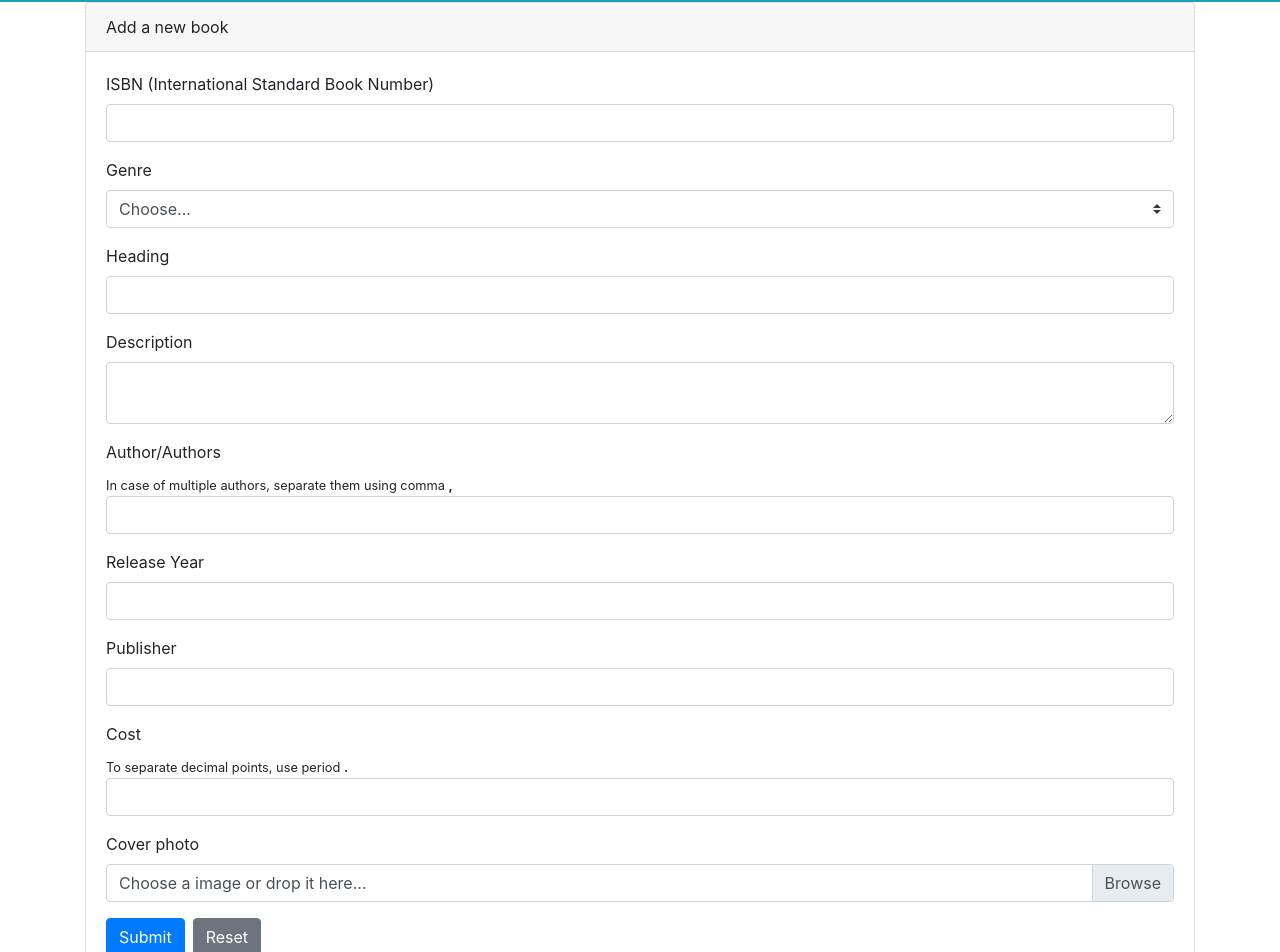
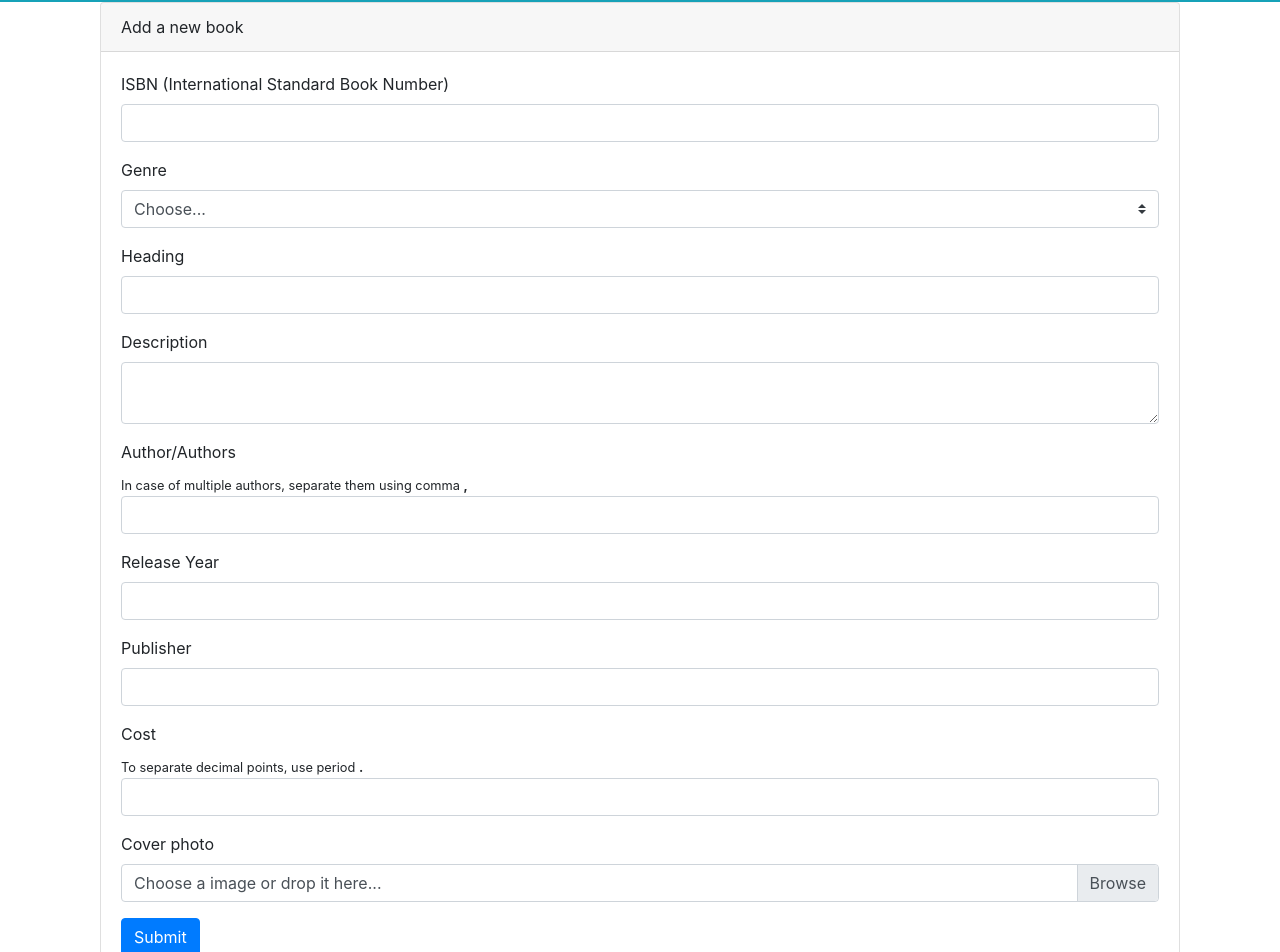
Before and after one commit to LiisMarie/BookStore-Frontend, a Vue app: page /add-book in a window 1280 px wide. Shown: the part 54-1006 px from the top of the page. Built offline with nearby package versions, Linux system fonts and the light colour scheme; no server answers.

Commit message:
#22 use BookForm.vue when adding a book

```diff
--- a/src/views/AddBook.vue
+++ b/src/views/AddBook.vue
@@ -1,261 +1,20 @@
 <template>
+
   <b-container>
+    <book-form operation="add"></book-form>
+  </b-container>
 
-    <b-card header="Add a new book">
-      <b-form @submit.stop.prevent="onSubmit">
-        <!-- isbn -->
-        <b-form-group id="input-group-isbn" label="ISBN (International Standard Book Number)" label-for="input-isbn">
-          <b-form-input
-              id="input-isbn"
-              name="input-isbn"
-              v-model="$v.form.isbn.$model"
-              :state="validateState('isbn')"
-              aria-describedby="input-isbn-live-feedback"
-          ></b-form-input>
-
-          <b-form-invalid-feedback
-              id="input-isbn-live-feedback"
-          >This is a required field and must be exactly 13 digits.</b-form-invalid-feedback>
-        </b-form-group>
-
-        <!-- genre -->
-        <b-form-group id="input-group-genre" label="Genre" label-for="input-genre">
-          <b-form-select
-              id="input-genre"
-              name="input-genre"
-              v-model="$v.form.genre.$model"
-              :options="genres"
-              :state="validateState('genre')"
-              aria-describedby="input-genre-live-feedback"
-          ></b-form-select>
-
-          <b-form-invalid-feedback id="input-genre-live-feedback">This is a required field.</b-form-invalid-feedback>
-        </b-form-group>
-
-        <!-- heading -->
-        <b-form-group id="input-group-heading" label="Heading" label-for="input-heading">
-          <b-form-input
-              id="input-heading"
-              name="input-heading"
-              v-model="$v.form.heading.$model"
-              :state="validateState('heading')"
-              aria-describedby="input-heading-live-feedback"
-          ></b-form-input>
-
-          <b-form-invalid-feedback
-              id="input-heading-live-feedback"
-          >This is a required field.</b-form-invalid-feedback>
-        </b-form-group>
-
-        <!-- description -->
-        <b-form-group id="input-group-description" label="Description" label-for="input-description">
-          <b-form-textarea
-              id="input-description"
-              name="input-description"
-              v-model="$v.form.description.$model"
-              :state="validateState('description')"
-              aria-describedby="input-description-live-feedback"
-          ></b-form-textarea>
-
-          <b-form-invalid-feedback
-              id="input-description-live-feedback"
-          >This is a required field.</b-form-invalid-feedback>
-        </b-form-group>
-
-        <!-- author -->
-        <b-form-group id="input-group-author" label="Author/Authors" label-for="input-author">
-          <small>In case of multiple authors, separate them using comma <strong>,</strong></small>
-          <b-form-input
-              id="input-author"
-              name="input-author"
-              v-model="$v.form.author.$model"
-              :state="validateState('author')"
-              aria-describedby="input-author-live-feedback"
-          ></b-form-input>
-
-          <b-form-invalid-feedback
-              id="input-author-live-feedback"
-          >This is a required field. Use comma for separation.</b-form-invalid-feedback>
-        </b-form-group>
-
-        <!-- releaseYear -->
-        <b-form-group id="input-group-releaseYear" label="Release Year" label-for="input-releaseYear">
-          <b-form-input
-              id="input-releaseYear"
-              name="input-releaseYear"
-              v-model="$v.form.releaseYear.$model"
-              :state="validateState('releaseYear')"
-              aria-describedby="input-releaseYear-live-feedback"
-          ></b-form-input>
-
-          <b-form-invalid-feedback
-              id="input-releaseYear-live-feedback"
-          >This is a required field and must be exactly 4 digits.</b-form-invalid-feedback>
-        </b-form-group>
-
-        <!-- publisher -->
-        <b-form-group id="input-group-publisher" label="Publisher" label-for="input-publisher">
-          <b-form-input
-              id="input-publisher"
-              name="input-publisher"
-              v-model="$v.form.publisher.$model"
-              :state="validateState('publisher')"
-              aria-describedby="input-publisher-live-feedback"
-          ></b-form-input>
-
-          <b-form-invalid-feedback
-              id="input-publisher-live-feedback"
-          >This is a required field.</b-form-invalid-feedback>
-        </b-form-group>
-
-        <!-- cost -->
-        <b-form-group id="input-group-cost" label="Cost" label-for="input-cost">
-          <small>To separate decimal points, use period <strong>.</strong></small>
-          <b-form-input
-              id="input-cost"
-              name="input-cost"
-              v-model="$v.form.cost.$model"
-              :state="validateState('cost')"
-              aria-describedby="input-cost-live-feedback"
-          ></b-form-input>
-
-          <b-form-invalid-feedback
-              id="input-cost-live-feedback"
-          >This is a required field and must be only numeric. Use period for decimal points.</b-form-invalid-feedback>
-        </b-form-group>
-
-        <!-- image -->
-        <b-form-group id="input-group-image" label="Cover photo" label-for="input-image">
-          <b-form-file
-              accept="image/*"
-              id="input-image"
-              name="input-image"
-              v-model="$v.form.image.$model"
-              :state="validateState('image')"
-              aria-describedby="input-image-live-feedback"
-              placeholder="Choose a image or drop it here..."
-              drop-placeholder="Drop image here..."
-          ></b-form-file>
-
-          <b-form-invalid-feedback
-              id="input-image-live-feedback"
-          >This is a required field and only images type of files can be uploaded.</b-form-invalid-feedback>
-        </b-form-group>
-
-        <b-button type="submit" variant="primary">Submit</b-button>
-        <b-button class="ml-2" @click="resetForm()">Reset</b-button>
-      </b-form>
-    </b-card>
-  </b-container>
 </template>
 
 <script>
-import { validationMixin } from "vuelidate";
-import { required, minLength, maxLength, numeric } from "vuelidate/lib/validators";
+
+
+import BookForm from "@/components/common_components/BookForm";
 
 export default {
   name: 'AddBook',
-  mixins: [validationMixin],
-  data() {
-    return {
-      genres: [],
-      form: {
-        isbn: null,
-        heading: null,
-        releaseYear: null,
-        publisher: null,
-        author: null,
-        genre: null,
-        description: null,
-        cost: null,
-        image: null,
-      }
-    };
-  },
-  validations: {
-    form: {
-      isbn: {
-        required,
-        minLength: minLength(13),
-        maxLength: maxLength(13),
-        numeric: numeric
-      },
-      heading: {
-        required,
-        minLength: minLength(1)
-      },
-      releaseYear: {
-        required,
-        minLength: minLength(4),
-        maxLength: maxLength(4),
-        numeric: numeric
-      },
-      publisher: {
-        required,
-        minLength: minLength(1)
-      },
-      author: {
-        required,
-        minLength: minLength(1),
-        containsOnlyLettersAndCommas(author) {
-          if (author != null) {
-            return !/[^a-zA-Z]/.test(author.replaceAll(",", "").replaceAll(" ", ""));
-          }
-          return false;
-        }
-      },
-      genre: {
-        required
-      },
-      description: {
-        required
-      },
-      cost: {
-        required,
-        containsNumbersAndTwoDecimalPoints(cost) {
-          return /^\d+(\.\d{1,2})?$/.test(cost);
-        }
-      },
-      image: {
-        required,
-        isImage(image) {
-          if (image != null) {
-            return image.type.startsWith("image/");
-          }
-          return false;
-        }
-      }
-    }
-  },
-  async created() {
-    this.genres.push({ value: null, text: "Choose..." });
-    const categoriesMap = await this.getCategories();
-    for (const category of categoriesMap) {
-      this.genres.push({ value: category.genreId, text: category.genreName });
-    }
-  },
-  methods: {
-    validateState(name) {
-      const { $dirty, $error } = this.$v.form[name];
-      return $dirty ? !$error : null;
-    },
-    resetForm() {
-      this.form = {
-        name: null,
-        food: null
-      };
-
-      this.$nextTick(() => {
-        this.$v.$reset();
-      });
-    },
-    onSubmit() {
-      this.$v.form.$touch();
-      if (this.$v.form.$anyError) {
-        return;
-      }
-      this.addBook(this.form);
-    }
+  components: {
+    'book-form': BookForm
   }
 }
 </script>
```
